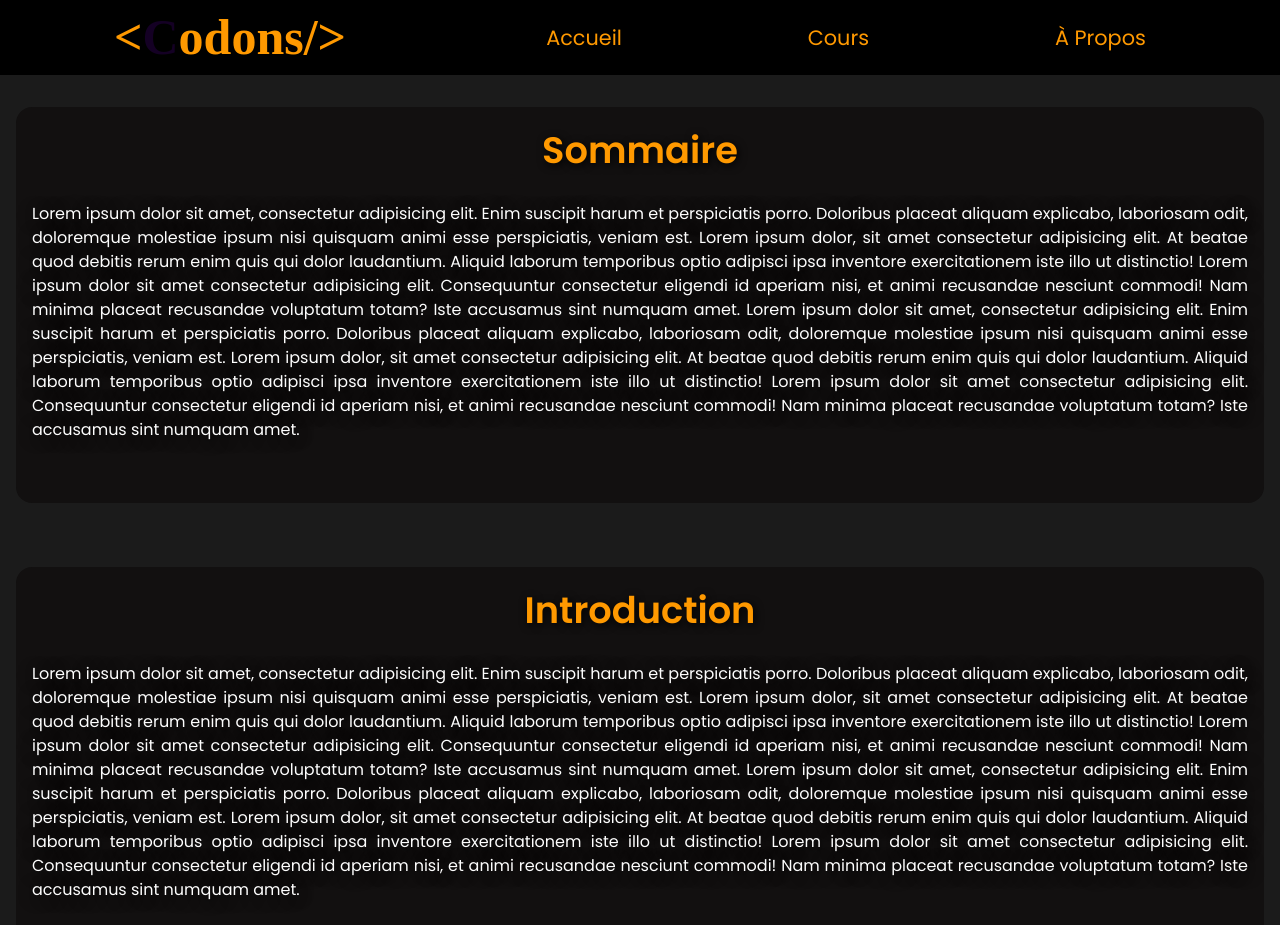
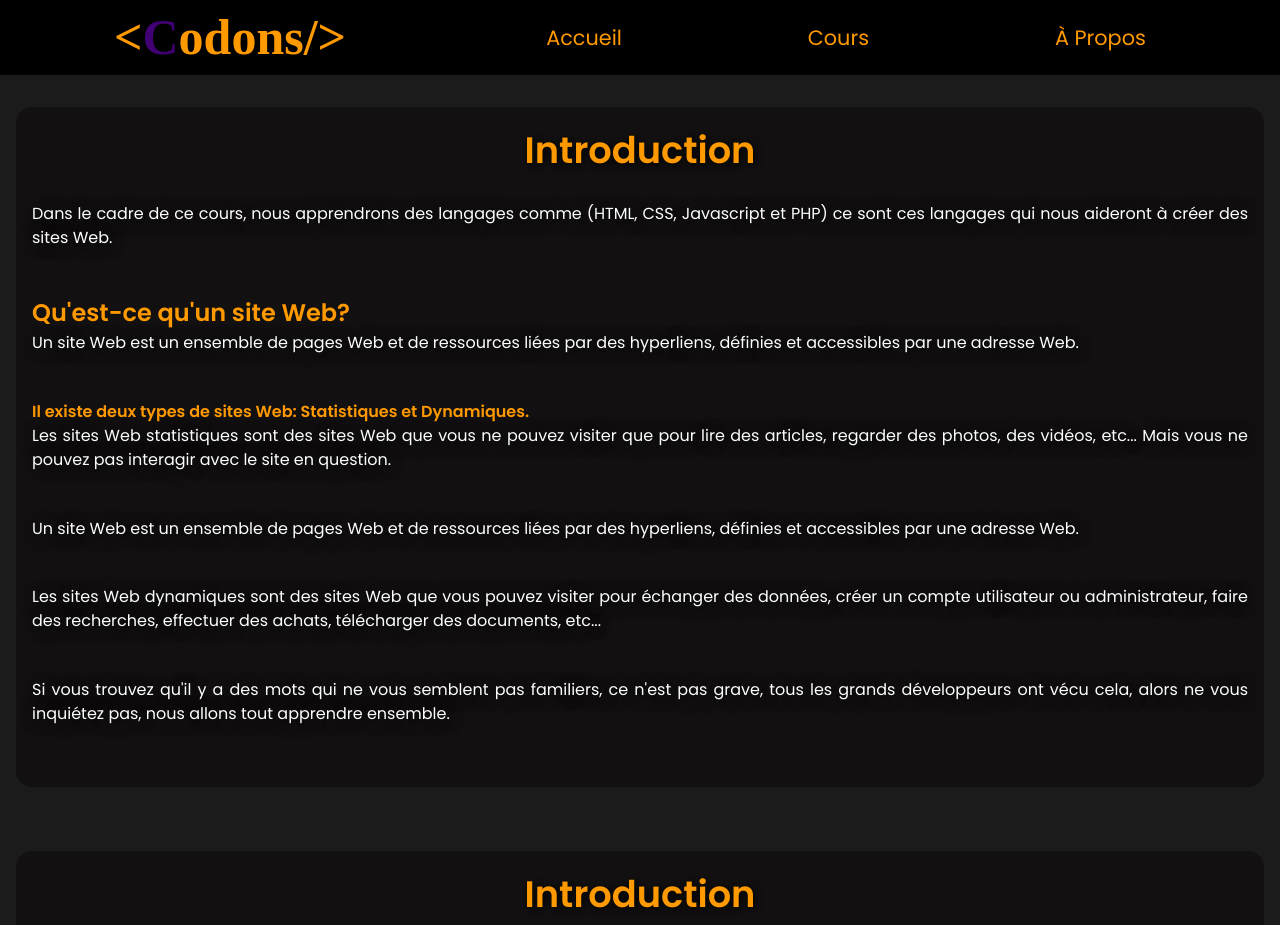
Before and after one commit to Tyson-9-Tech/Codons, a plain HTML site: page pages/cours.html in a window 1280 px wide. Shown: the top 925 px of the page. Drawn offline with Linux system fonts and the light colour scheme; a web font is replaced by a local one.

Commit message:
Initialisation du projet

```diff
--- a/css/about.css
+++ b/css/about.css
@@ -25,7 +25,7 @@
 }
 
 .infosText .signature{
-    color: var(--fifthColor);
+    color: var(--secondColor);
     font-weight: bold;
 }
 
@@ -73,7 +73,7 @@
 }
 .infoTittle{
     font-size: 1rem;
-    color: var(--secondColor);
+    color: var(--thirdColor);
     font-family: var(--secondFontFamily);
 }
 
@@ -95,7 +95,7 @@
 }
 .info svg{
     margin-right: .3rem;
-    color: var(--secondColor);
+    color: var(--thirdColor);
 }
 /* ------------------------------------------------- */
 
--- a/css/styles.css
+++ b/css/styles.css
@@ -16,7 +16,7 @@
   --secondColor: #ff9900;
   --thirdColor: #fefefe;
   --fourthColor: #1b1b1b;
-  --fifthColor: #140024;
+  --fifthColor: #400074;
 
   --defultWidth: 100vw;
   --defultHeight: 100vh;
--- a/pages/cours.html
+++ b/pages/cours.html
@@ -37,17 +37,38 @@
 
                     <section>
                         <h1 class="coursTitle">
-                            Sommaire
+                            Introduction
                         </h1>
 
                         <p class="coursText">
-                            Lorem ipsum dolor sit amet, consectetur adipisicing elit. Enim suscipit harum et perspiciatis porro. Doloribus placeat aliquam explicabo, laboriosam odit, doloremque molestiae ipsum nisi quisquam animi esse perspiciatis, veniam est.
-                            Lorem ipsum dolor, sit amet consectetur adipisicing elit. At beatae quod debitis rerum enim quis qui dolor laudantium. Aliquid laborum temporibus optio adipisci ipsa inventore exercitationem iste illo ut distinctio!
-                            Lorem ipsum dolor sit amet consectetur adipisicing elit. Consequuntur consectetur eligendi id aperiam nisi, et animi recusandae nesciunt commodi! Nam minima placeat recusandae voluptatum totam? Iste accusamus sint numquam amet.
-                            Lorem ipsum dolor sit amet, consectetur adipisicing elit. Enim suscipit harum et perspiciatis porro. Doloribus placeat aliquam explicabo, laboriosam odit, doloremque molestiae ipsum nisi quisquam animi esse perspiciatis, veniam est.
-                            Lorem ipsum dolor, sit amet consectetur adipisicing elit. At beatae quod debitis rerum enim quis qui dolor laudantium. Aliquid laborum temporibus optio adipisci ipsa inventore exercitationem iste illo ut distinctio!
-                            Lorem ipsum dolor sit amet consectetur adipisicing elit. Consequuntur consectetur eligendi id aperiam nisi, et animi recusandae nesciunt commodi! Nam minima placeat recusandae voluptatum totam? Iste accusamus sint numquam amet.
+                            Dans le cadre de ce cours, nous apprendrons des langages comme (HTML, CSS, Javascript et PHP) ce sont ces langages qui nous aideront à créer des sites Web.
                         </p>
+
+                        <h2>Qu'est-ce qu'un site Web?</h2>
+
+                        <p class="coursText">
+                            Un site Web est un ensemble de pages Web et de ressources liées par des hyperliens, définies et accessibles par une adresse Web.
+                        </p>
+
+                        <h4>
+                            Il existe deux types de sites Web: Statistiques et Dynamiques.
+                        </h4>
+                        <p class="coursText">
+                            Les sites Web statistiques sont des sites Web que vous ne pouvez visiter que pour lire des articles, regarder des photos, des vidéos, etc... Mais vous ne pouvez pas interagir avec le site en question.
+                        </p>
+
+                        <p class="coursText">
+                            Un site Web est un ensemble de pages Web et de ressources liées par des hyperliens, définies et accessibles par une adresse Web.
+                        </p>
+
+                        <p class="coursText">
+                            Les sites Web dynamiques sont des sites Web que vous pouvez visiter pour échanger des données, créer un compte utilisateur ou administrateur, faire des recherches, effectuer des achats, télécharger des documents, etc...
+                        </p>
+
+                        <p class="coursText">
+                            Si vous trouvez qu'il y a des mots qui ne vous semblent pas familiers, ce n'est pas grave, tous les grands développeurs ont vécu cela, alors ne vous inquiétez pas, nous allons tout apprendre ensemble.
+                        </p>
+
                     </section>
 
                     <section>
```
